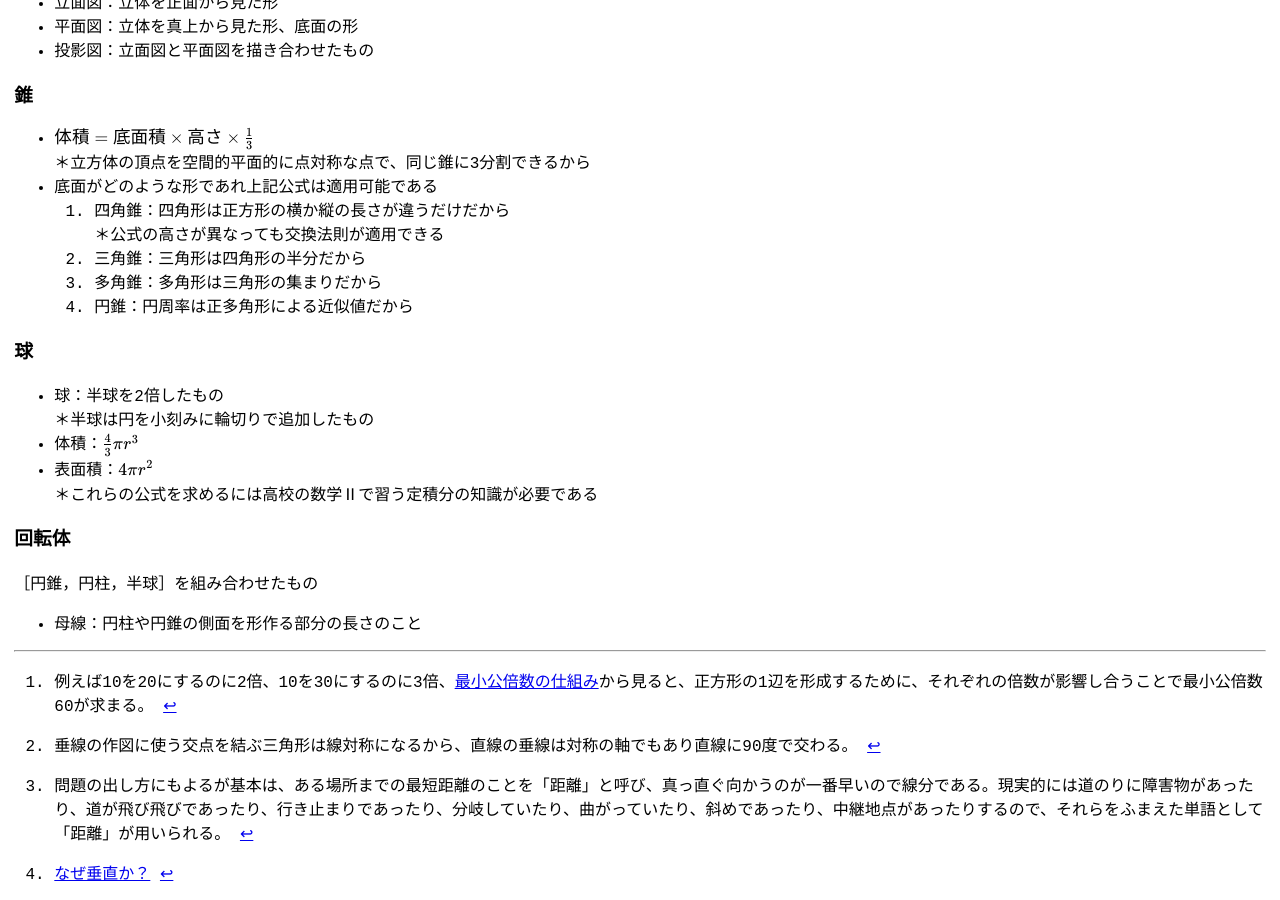
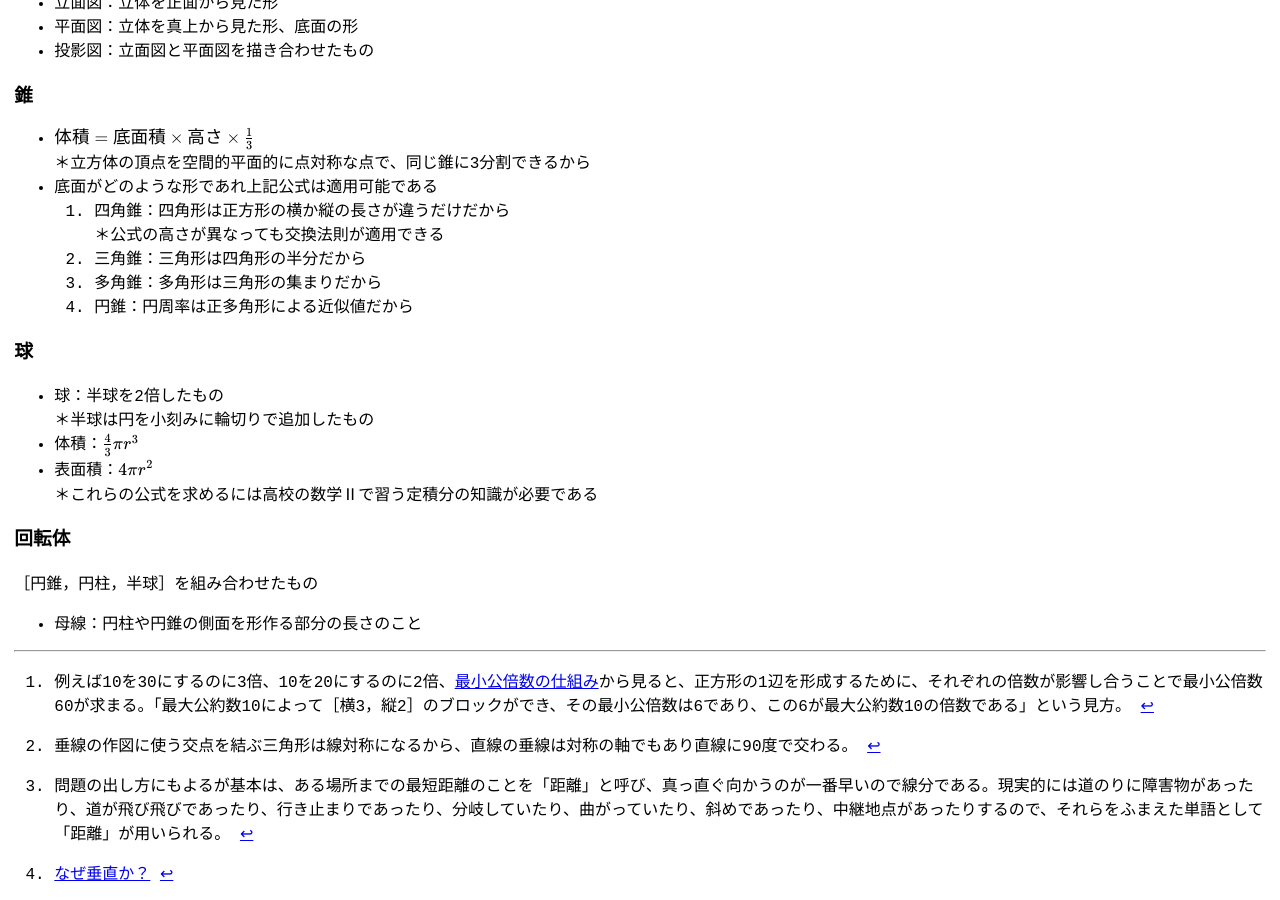
Before and after one commit to zoldof/algo-notes-ci, a Jekyll site: the page built from docs/dist/chu1/index.md, in a window 1280 px wide and 900 px high, scrolled down 9591 px. Built offline with Jekyll 4.4.1, drawn with Linux system fonts in a browser that asks for light colours.

Commit message:
Update index.md

```diff
--- a/docs/dist/chu1/index.md
+++ b/docs/dist/chu1/index.md
@@ -391,4 +391,4 @@
 [^1]:[なぜ垂直か？](https://curlpingnosiawase.com/three-proof-methods-that-the-angle-of-the-tangent-of-the-circle-is-90-degrees-right-angle-what-is-a-tangent-what-is-the-point-of-contact-between-a-circle-and-a-straight-line-junior-high-school-mathmat){:target="_blank" rel="noopener noreferrer"}
 [^2]:問題の出し方にもよるが基本は、ある場所までの最短距離のことを「距離」と呼び、真っ直ぐ向かうのが一番早いので線分である。現実的には道のりに障害物があったり、道が飛び飛びであったり、行き止まりであったり、分岐していたり、曲がっていたり、斜めであったり、中継地点があったりするので、それらをふまえた単語として「距離」が用いられる。
 [^3]:垂線の作図に使う交点を結ぶ三角形は線対称になるから、直線の垂線は対称の軸でもあり直線に90度で交わる。
-[^4]:例えば10を20にするのに2倍、10を30にするのに3倍、[最小公倍数の仕組み](https://zoldof.github.io/algo-notes/gcd-and-lcm){:target="_blank" rel="noopener noreferrer"}から見ると、正方形の1辺を形成するために、それぞれの倍数が影響し合うことで最小公倍数60が求まる。
+[^4]:例えば10を30にするのに3倍、10を20にするのに2倍、[最小公倍数の仕組み](https://zoldof.github.io/algo-notes/gcd-and-lcm){:target="_blank" rel="noopener noreferrer"}から見ると、正方形の1辺を形成するために、それぞれの倍数が影響し合うことで最小公倍数60が求まる。「最大公約数10によって［横3，縦2］のブロックができ、その最小公倍数は6であり、この6が最大公約数10の倍数である」という見方。
```
